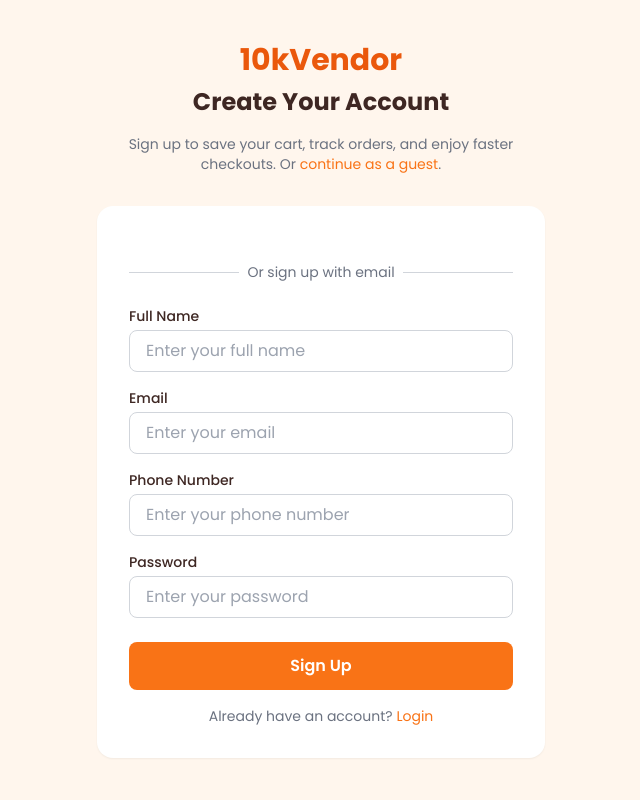
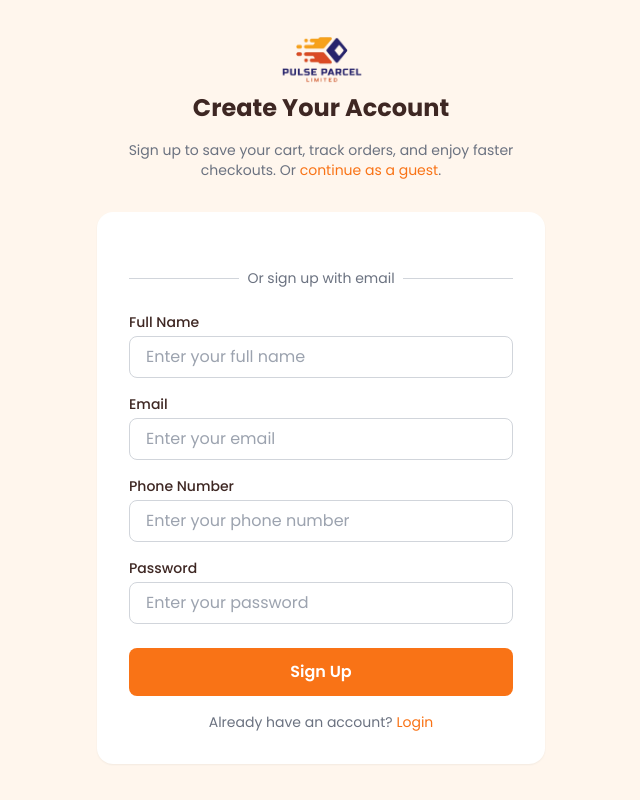
Before and after one commit to divineshedrack33220/PULSE-PARCEL, a website: page public/register.html in a window 1280 px wide. Shown: the whole page, without its empty margins (319-959 px from the left). Drawn offline with nearby package versions, Linux system fonts and the light colour scheme.

Commit message:
Update register.html

```diff
--- a/public/register.html
+++ b/public/register.html
@@ -114,7 +114,12 @@
     <!-- Main Content -->
     <main class="w-full max-w-md">
         <div class="text-center mb-8">
-            <div class="text-3xl font-bold text-orange-600">10k<span class="text-brown-800">Vendor</span></div>
+                 <img
+  src="static/WhatsApp_Image_2025-11-14_at_15.22.15_e0a3a264-removebg-preview.png"
+  alt="pulse logo"
+  style="display: block; margin: 0 auto; height: 48px;"
+/>
+
             <h1 class="text-2xl font-bold mt-2 mb-4">Create Your Account</h1>
             <p class="text-sm text-gray-500 mb-6">Sign up to save your cart, track orders, and enjoy faster checkouts. Or <a href="/index.html" class="text-orange-500 hover:text-orange-600">continue as a guest</a>.</p>
         </div>
@@ -129,7 +134,7 @@
             <!-- Google Sign-In Button -->
             <div class="mb-6 flex justify-center">
                 <div id="g_id_onload"
-                     data-client_id="447480791626-h9vevm3fc8heu214tbcmego0obldh1ns.apps.googleusercontent.com"
+                     data-client_id="542529826786-7pjgjk97f9r39ave2sh37llh2k6c23n8.apps.googleusercontent.com"
                      data-context="signup"
                      data-callback="handleCredentialResponse"
                      data-auto_select="false">
```
